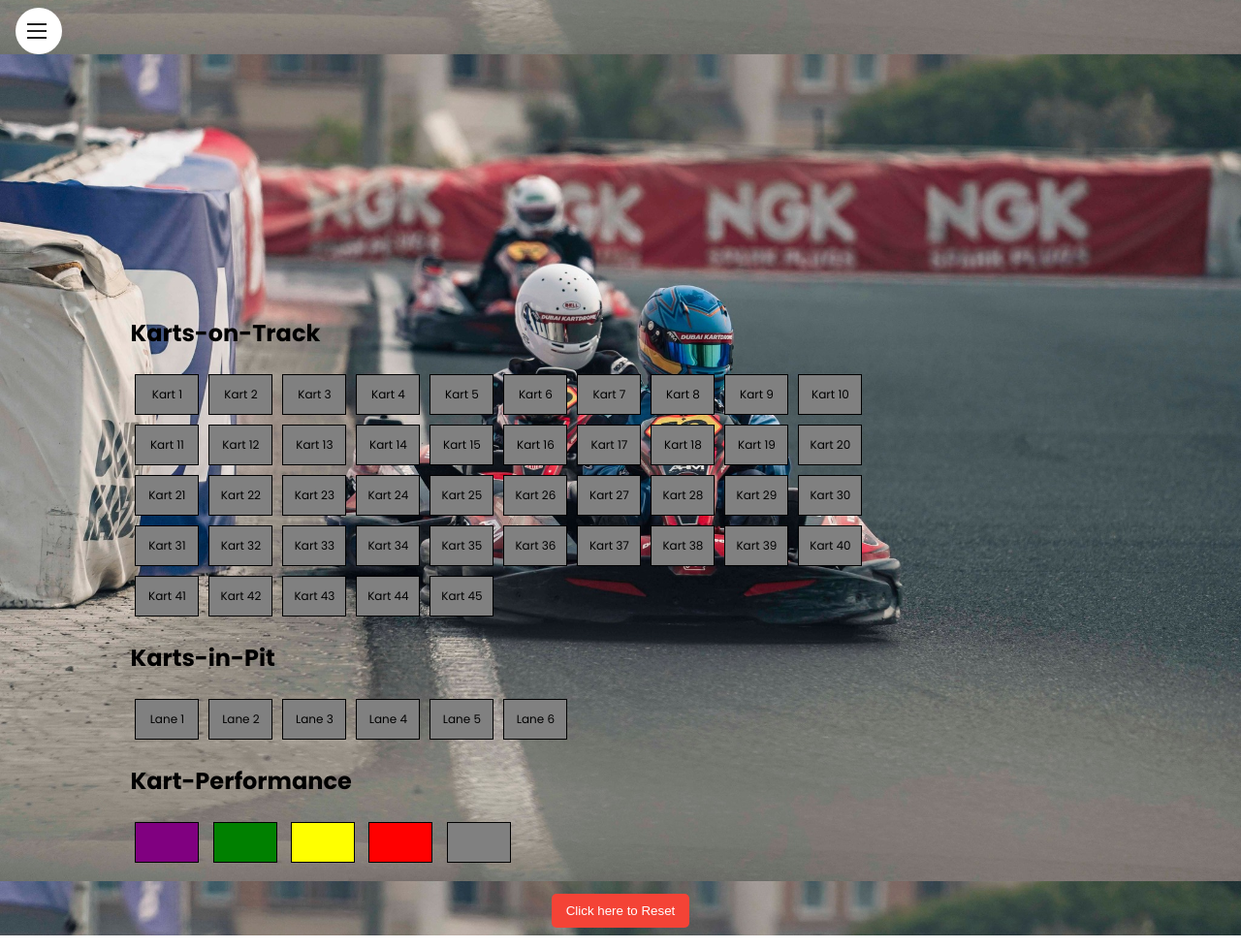
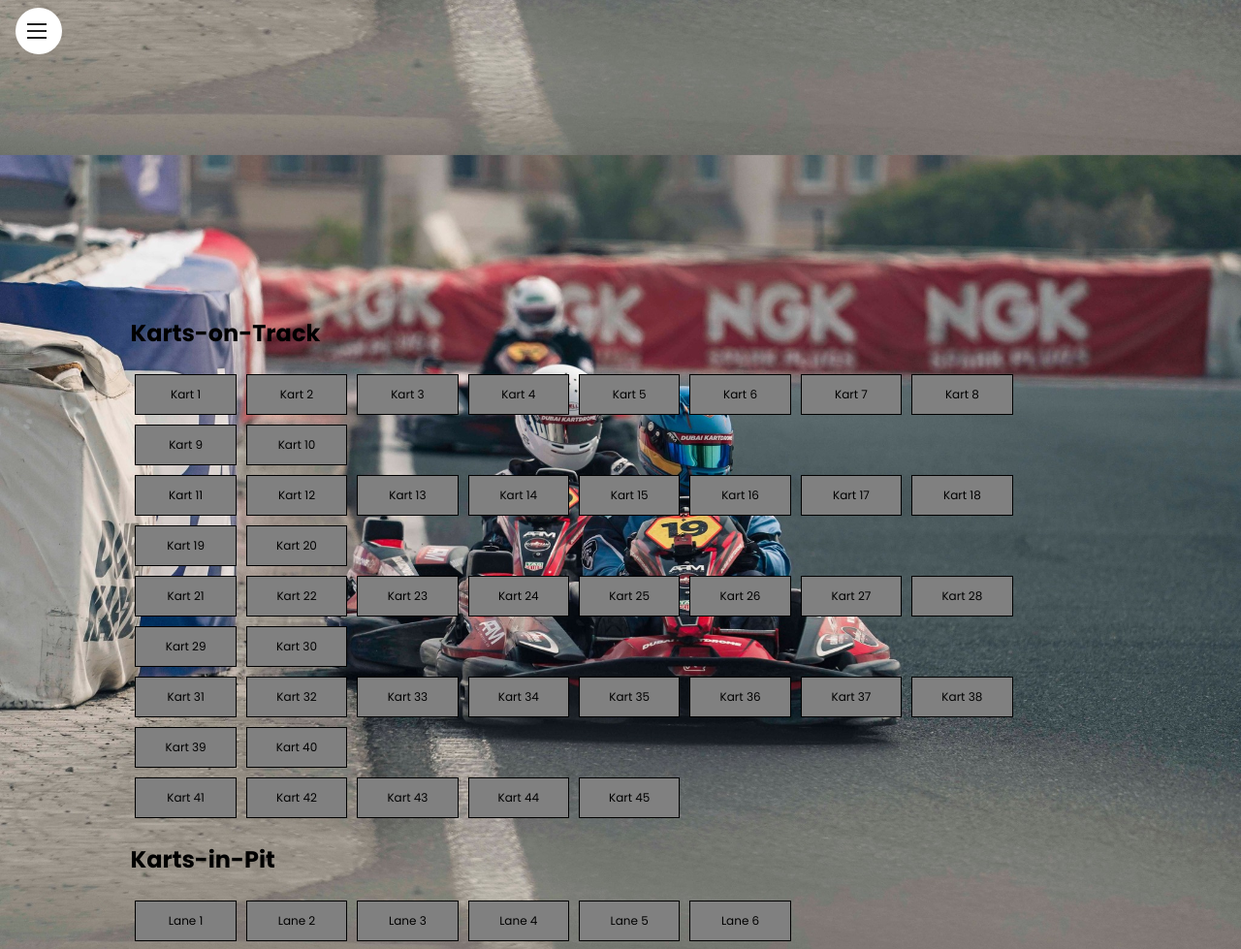
Before and after one commit to TreBob87/OrakenWebsite, a plain HTML site: page kartdrome.html in a window 1280 px wide. Shown: the top 979 px of the page at 97% size. Drawn offline with Linux system fonts and the light colour scheme.

Commit message:
width update

```diff
--- a/kartdrome.css
+++ b/kartdrome.css
@@ -21,7 +21,7 @@ body {
     display: inline-flex; /* Enables the use of flexbox properties */
     justify-content: center; /* Horizontally centers the content */
     align-items: center; /* Vertically centers the content */
-    width: 5vw;
+    width: 8vw;
     height: 5vh;
     margin: 5px;
     border: 1px solid black;
```
